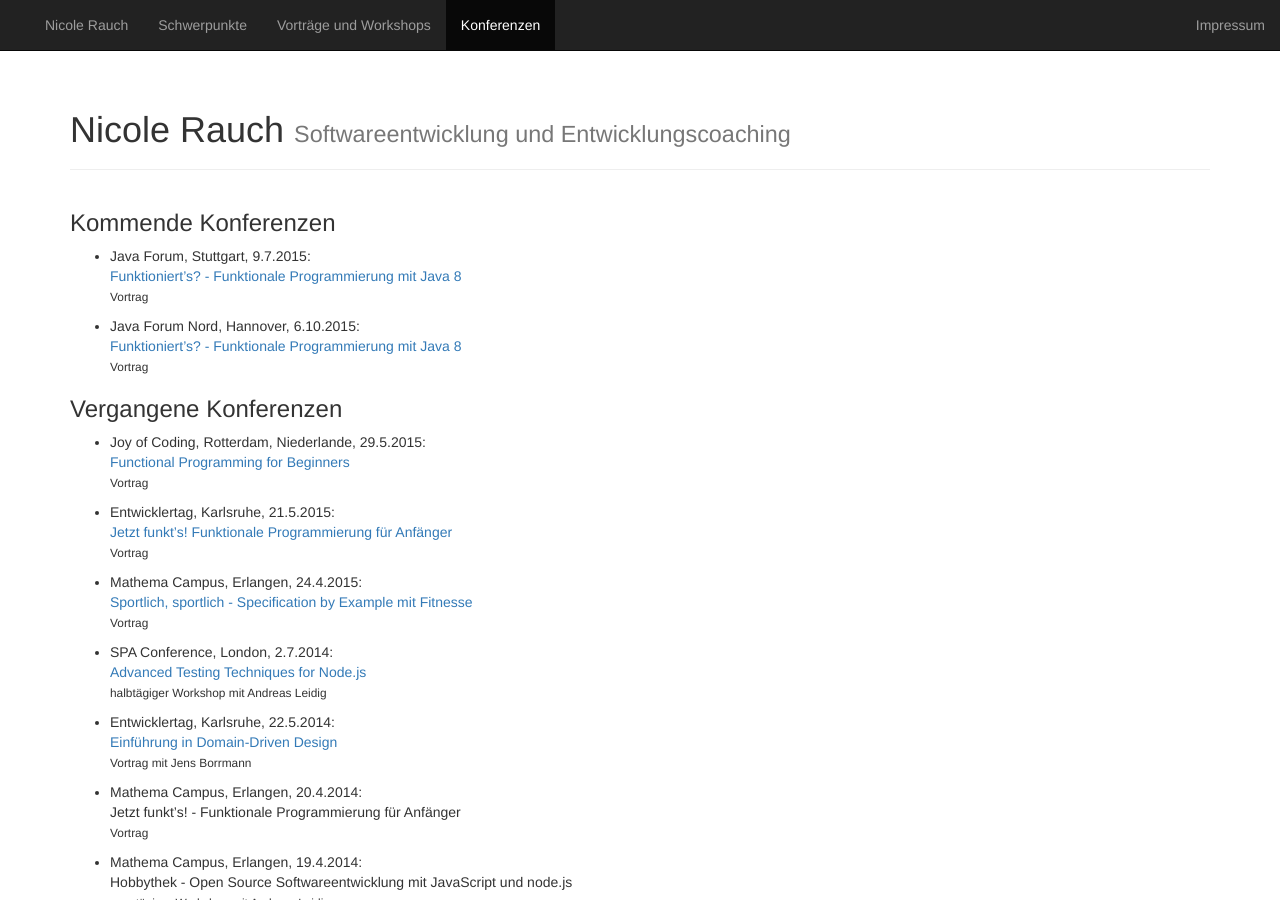
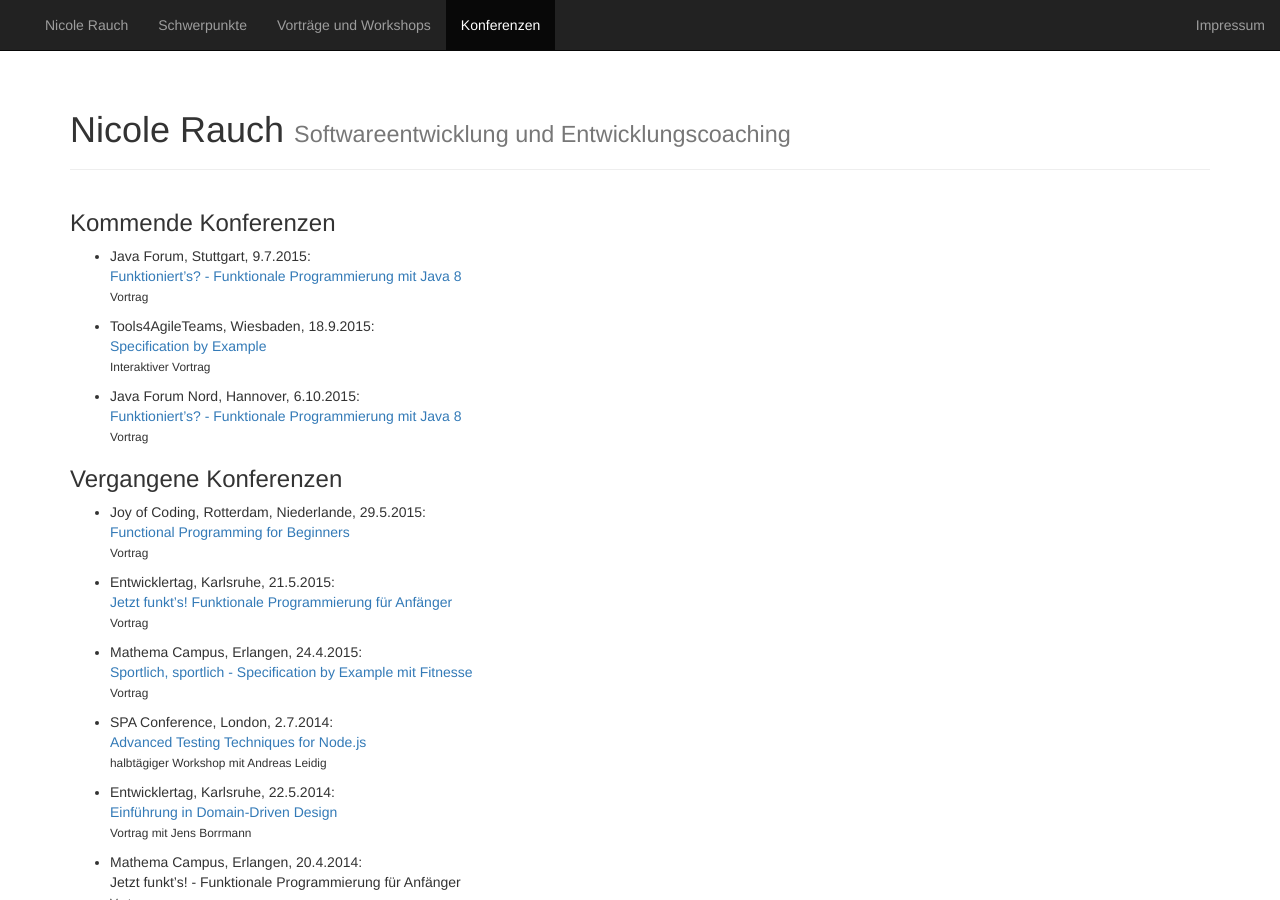
Before and after one commit to NicoleRauch/BusinessWebsite, a Jekyll site: the page built from jekyll/konferenzen.md, in a window 1280 px wide and 900 px high. Built offline with Jekyll 4.4.1, drawn with Linux system fonts in a browser that asks for light colours; nearby versions of some CDN libraries; library files that are not in the unit come from our copies.

Commit message:
Added Tools4AgileTeams talk

```diff
--- a/jekyll/konferenzen.md
+++ b/jekyll/konferenzen.md
@@ -7,6 +7,10 @@ layout: default
 * Java Forum, Stuttgart, 9.7.2015:<br>
   [Funktioniert's? - Funktionale Programmierung mit Java 8](http://www.java-forum-stuttgart.de/de/Programm.html)<br>
   <small>Vortrag</small>
+
+* Tools4AgileTeams, Wiesbaden, 18.9.2015:<br>
+  [Specification by Example](http://www.tools4agileteams.com/display/2015/Specification+by+Example)<br>
+  <small>Interaktiver Vortrag</small>
 
 * Java Forum Nord, Hannover, 6.10.2015:<br>
   [Funktioniert's? - Funktionale Programmierung mit Java 8](http://http://javaforumnord.de/)<br>
```
